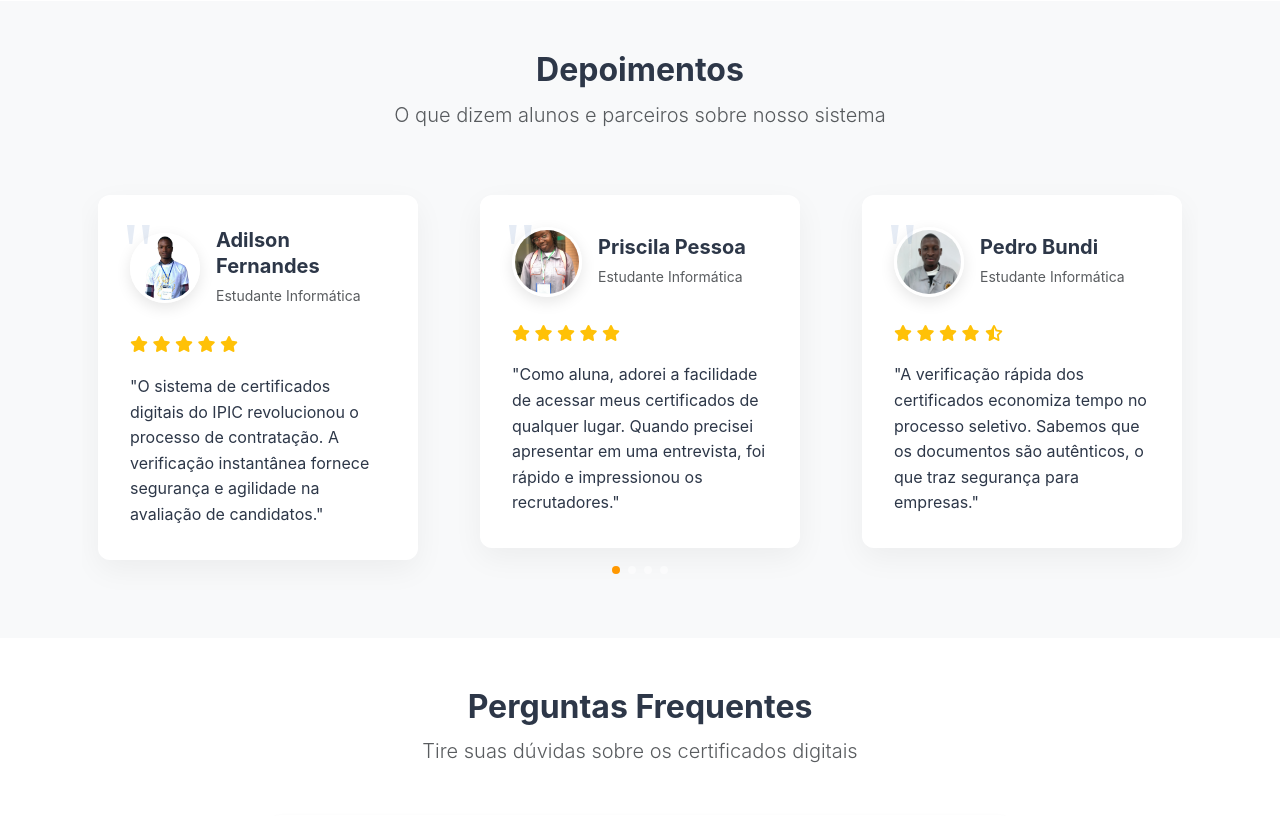
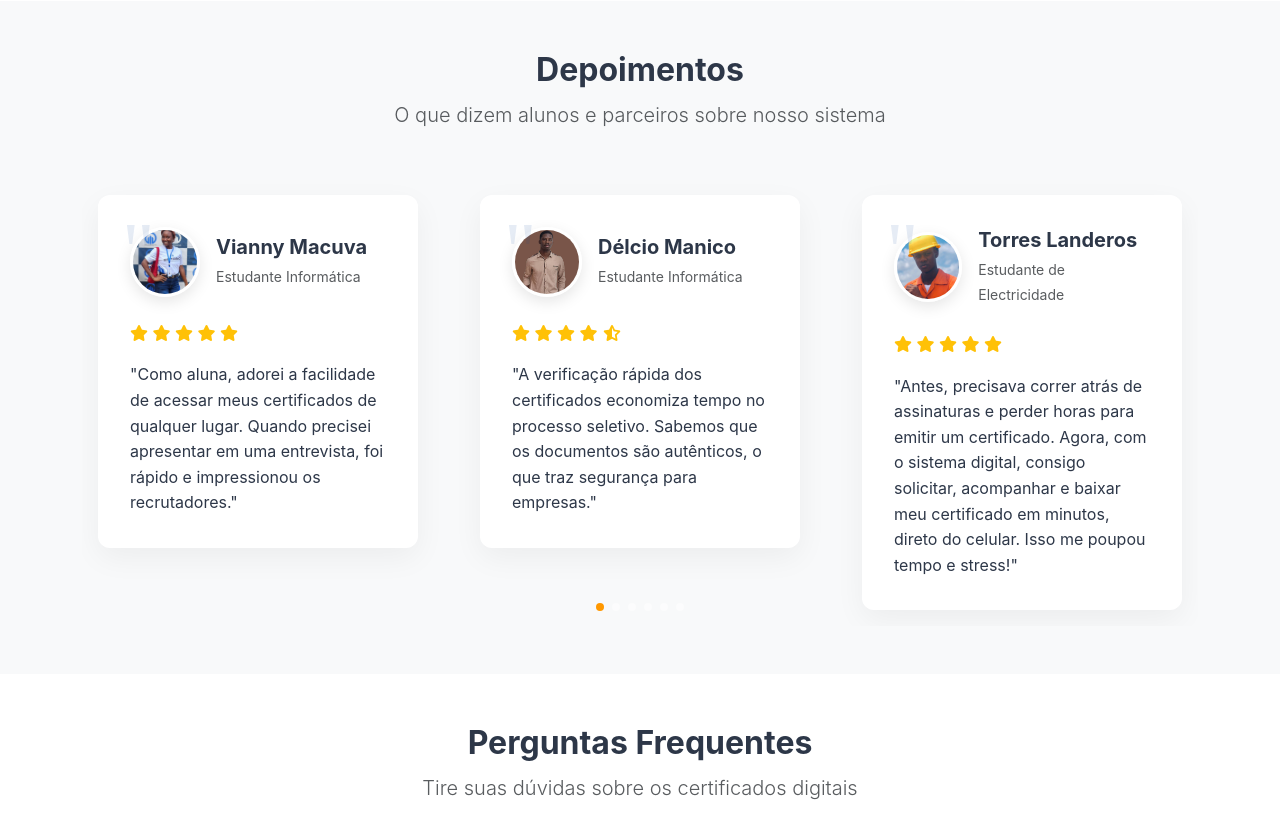
Before and after one commit to NelsonMuquissi/certificados_platform, a Django app: page / in a window 1280 px wide. Shown: the part 3685-4501 px from the top of the page. Run offline with Django 5.2, Linux system fonts and the light colour scheme.

Commit message:
update in system

```diff
--- a/certificados/admin.py
+++ b/certificados/admin.py
@@ -99,7 +99,7 @@ class CertificadoAdmin(admin.ModelAdmin):
             'fields': ('data_emissao', 'ano_letivo')
         }),
         ('Direção', {
-            'fields': ('diretor', 'cargo_diretor')
+            'fields': ('diretor', 'cargo_de_direção')
         }),
         ('Resultados', {
             'fields': ('media_curricular', 'prova_aptidao_profissional', 'classificacao_final')
--- a/certificados/models.py
+++ b/certificados/models.py
@@ -342,7 +342,7 @@ class Certificado(models.Model):
     ano_letivo = models.CharField(max_length=9, editable=False)
 
     diretor = models.ForeignKey('Usuario', on_delete=models.PROTECT, related_name='certificados_emitidos')
-    cargo_diretor = models.CharField(max_length=100, default='Directora do Instituto Politécnico Industrial do Calumbo')
+    cargo_de_direção = models.CharField(max_length=100, default='Directora do Instituto Politécnico Industrial do Calumbo')
 
     media_curricular = models.DecimalField(
         max_digits=4,
--- a/certificados/templates/detalhes_certificado.html
+++ b/certificados/templates/detalhes_certificado.html
@@ -1665,7 +1665,7 @@
 
         .qr-code {
             position: absolute;
-            bottom: 5mm;
+            bottom: 8mm;
             right: 15mm;
             text-align: center;
             background: white;
@@ -1766,7 +1766,6 @@
             classificações, conforme consta no processo individual nº <strong>{{ certificado.numero_processo }}</strong> e da folha nº
             <strong>010</strong> do Livro de Termos:
         </p>
-
         <!-- Disciplinas formatadas com tracejados -->
         <div class="disciplines-section">
             <div class="disciplines-category">
@@ -1842,7 +1841,7 @@
             {% if certificado.subdirector.assinatura %}
             <img src="{{ certificado.subdirector.assinatura.url }}" alt="Assinatura" class="signature-img">
             {% endif %}
-            <p class="title">Mendes Antônio Dini</p>
+            <p class="title">Mendes Antônio Dinis</p>
             <p class="subtitle">Subdirector Pedagógico</p>
         </div>
     </div>
--- a/certificados/templates/index.html
+++ b/certificados/templates/index.html
@@ -75,7 +75,7 @@
                         Certificados Digitais <span class="text-warning">Verificáveis</span>
                     </h1>
                     <p class="lead mb-4 animate__animated animate__fadeInUp animate__delay-1s">
-                        Tecnologia blockchain para emissão, gestão e verificação de certificados acadêmicos e profissionais com segurança máxima.
+                        Tecnologia avançada para emissão, gestão e verificação de certificados acadêmicos e profissionais com segurança máxima.
                     </p>
                     <div class="d-flex flex-wrap gap-3 animate__animated animate__fadeInUp animate__delay-2s">
                         <a href="#verification" class="btn btn-light btn-lg px-4">
@@ -109,7 +109,7 @@
                             <div class="slide-content" style="background: url('https://images.unsplash.com/photo-1550751827-4bd374c3f58b') center/cover;">
                                 <div>
                                     <h2 class="fw-bold mb-3">Novo Sistema de Certificação</h2>
-                                    <p class="lead mb-4">IPIC lança plataforma digital para emissão de certificados com tecnologia blockchain</p>
+                                    <p class="lead mb-4">IPIC lança plataforma digital para emissão de certificados com tecnologia avançada</p>
                                     <a href="#" class="btn btn-accent">Saiba Mais</a>
                                 </div>
                             </div>
@@ -151,7 +151,7 @@
                     <div class="stats-card h-100">
                         <div class="stats-number" data-count="5000">+100</div>
                         <h5>Certificados Emitidos</h5>
-                        <p class="small text-muted mb-0">Com segurança blockchain</p>
+                        <p class="small text-muted mb-0">Com segurança avançada</p>
                     </div>
                 </div>
                 <div class="col-md-3">
@@ -437,33 +437,12 @@
 
             <div class="swiper testimonial-slider">
                 <div class="swiper-wrapper">
-                    <!-- Testimonial 1 -->
                     <div class="swiper-slide">
                         <div class="testimonial-card">
                             <div class="d-flex align-items-center mb-4">
-                                <img src="{% static 'img/depoimento/nelson.png' %}" class="testimonial-img me-3" alt="Depoimento">
+                                <img src="{% static 'img/depoimento/vianny1.JPG' %}" class="testimonial-img me-3" alt="Depoimento">
                                 <div>
-                                    <h5 class="mb-1">Adilson Fernandes</h5>
-                                    <small class="text-muted">Estudante Informática</small>
-                                </div>
-                            </div>
-                            <div class="mb-3 text-warning">
-                                <i class="fas fa-star"></i>
-                                <i class="fas fa-star"></i>
-                                <i class="fas fa-star"></i>
-                                <i class="fas fa-star"></i>
-                                <i class="fas fa-star"></i>
-                            </div>
-                            <p class="mb-0">"O sistema de certificados digitais do IPIC revolucionou o processo de contratação. A verificação instantânea fornece segurança e agilidade na avaliação de candidatos."</p>
-                        </div>
-                    </div>
-                    <!-- Testimonial 2 -->
-                    <div class="swiper-slide">
-                        <div class="testimonial-card">
-                            <div class="d-flex align-items-center mb-4">
-                                <img src="{% static 'img/depoimento/pris.jpeg' %}" class="testimonial-img me-3" alt="Depoimento">
-                                <div>
-                                    <h5 class="mb-1">Priscila Pessoa</h5>
+                                    <h5 class="mb-1">Vianny Macuva</h5>
                                     <small class="text-muted">Estudante Informática</small>
                                 </div>
                             </div>
@@ -481,9 +460,9 @@
                     <div class="swiper-slide">
                         <div class="testimonial-card">
                             <div class="d-flex align-items-center mb-4">
-                                <img src="{% static 'img/depoimento/bundi.jpeg' %}" class="testimonial-img me-3" alt="Depoimento">
+                                <img src="{% static 'img/depoimento/delcio.jpg' %}" class="testimonial-img me-3" alt="Depoimento">
                                 <div>
-                                    <h5 class="mb-1">Pedro Bundi</h5>
+                                    <h5 class="mb-1">Délcio Manico</h5>
                                     <small class="text-muted">Estudante Informática</small>
                                 </div>
                             </div>
@@ -501,10 +480,10 @@
                     <div class="swiper-slide">
                         <div class="testimonial-card">
                             <div class="d-flex align-items-center mb-4">
-                                <img src="{% static 'img/ipiz.png' %}" class="testimonial-img me-3" alt="Depoimento">
+                                <img src="{% static 'img/depoimento/torres.jpg' %}" class="testimonial-img me-3" alt="Depoimento">
                                 <div>
-                                    <h5 class="mb-1">Joana Francisco</h5>
-                                    <small class="text-muted">Directora Geral</small>
+                                    <h5 class="mb-1">Torres Landeros</h5>
+                                    <small class="text-muted">Estudante de Electricidade</small>
                                 </div>
                             </div>
                             <div class="mb-3 text-warning">
@@ -514,7 +493,64 @@
                                 <i class="fas fa-star"></i>
                                 <i class="fas fa-star"></i>
                             </div>
-                            <p class="mb-0">"Como directora, o sistema facilitou muito a emissão e gestão dos certificados. A redução de papelada e a organização digital foram transformadoras para nosso instituto."</p>
+                            <p class="mb-0">"Antes, precisava correr atrás de assinaturas e perder horas para emitir um certificado. Agora, com o sistema digital, consigo solicitar, acompanhar e baixar meu certificado em minutos, direto do celular. Isso me poupou tempo e stress!"</p>
+                        </div>
+                    </div>
+                    <div class="swiper-slide">
+                        <div class="testimonial-card">
+                            <div class="d-flex align-items-center mb-4">
+                                <img src="{% static 'img/depoimento/fabiana.jpg' %}" class="testimonial-img me-3" alt="Depoimento">
+                                <div>
+                                    <h5 class="mb-1">Fábia Martins</h5>
+                                    <small class="text-muted">Estudante de Electricidade</small>
+                                </div>
+                            </div>
+                            <div class="mb-3 text-warning">
+                                <i class="fas fa-star"></i>
+                                <i class="fas fa-star"></i>
+                                <i class="fas fa-star"></i>
+                                <i class="fas fa-star"></i>
+                                <i class="fas fa-star"></i>
+                            </div>
+                            <p class="mb-0">"Amei o novo sistema! Antes era uma confusão pra pegar certificados de atividades, agora é tudo rápido pelo celular. Até meus pais elogiaram!"</p>
+                        </div>
+                    </div>
+                    <div class="swiper-slide">
+                        <div class="testimonial-card">
+                            <div class="d-flex align-items-center mb-4">
+                                <img src="{% static 'img/depoimento/Joseandra.jpg' %}" class="testimonial-img me-3" alt="Depoimento">
+                                <div>
+                                    <h5 class="mb-1">Joseandra Pena</h5>
+                                    <small class="text-muted">Estudante de Quimica</small>
+                                </div>
+                            </div>
+                            <div class="mb-3 text-warning">
+                                <i class="fas fa-star"></i>
+                                <i class="fas fa-star"></i>
+                                <i class="fas fa-star"></i>
+                                <i class="fas fa-star"></i>
+                                <i class="fas fa-star"></i>
+                            </div>
+                            <p class="mb-0">"Estava precisando dos certificados para minha inscrição na faculdade e o sistema salvou! Tudo organizado e fácil de compartilhar. Recomendo pra todo mundo!"</p>
+                        </div>
+                    </div>
+                    <div class="swiper-slide">
+                        <div class="testimonial-card">
+                            <div class="d-flex align-items-center mb-4">
+                                <img src="{% static 'img/depoimento/carlos.png' %}" class="testimonial-img me-3" alt="Depoimento">
+                                <div>
+                                    <h5 class="mb-1">Carlos Muquissi</h5>
+                                    <small class="text-muted">Finalista de Informática</small>
+                                </div>
+                            </div>
+                            <div class="mb-3 text-warning">
+                                <i class="fas fa-star"></i>
+                                <i class="fas fa-star"></i>
+                                <i class="fas fa-star"></i>
+                                <i class="fas fa-star"></i>
+                                <i class="fas fa-star"></i>
+                            </div>
+                            <p class="mb-0">"Nunca imaginei que conseguir meu certificado seria tão fácil. Até meu irmão que estuda em outra escola ficou com inveja do nosso sistema!"</p>
                         </div>
                     </div>
                 </div>
@@ -632,7 +668,7 @@
                 </div>
                 <div class="col-lg-6">
                     <div class="ratio ratio-16x9">
-                        <iframe src="https://www.youtube.com/embed/2ZIbhD-_XgI?si=fxs8mKccvAMOFEpC" title="Sobre o IPIZ" allowfullscreen class="rounded-3 shadow"></iframe>
+                        <iframe src="{% static 'video/ipicvideo.mp4' %}" title="Sobre o IPIZ" allowfullscreen class="rounded-3 shadow"></iframe>
                     </div>
                 </div>
             </div>
```
Also changed, not shown: static/img/depoimento/Joseandra.jpg (added), static/img/depoimento/carlos.png (added), static/img/depoimento/delcio.jpg (added), static/img/depoimento/fabiana.jpg (added), static/img/depoimento/torres.jpg (added), static/img/depoimento/vianny1.JPG (added), 1 other file.
